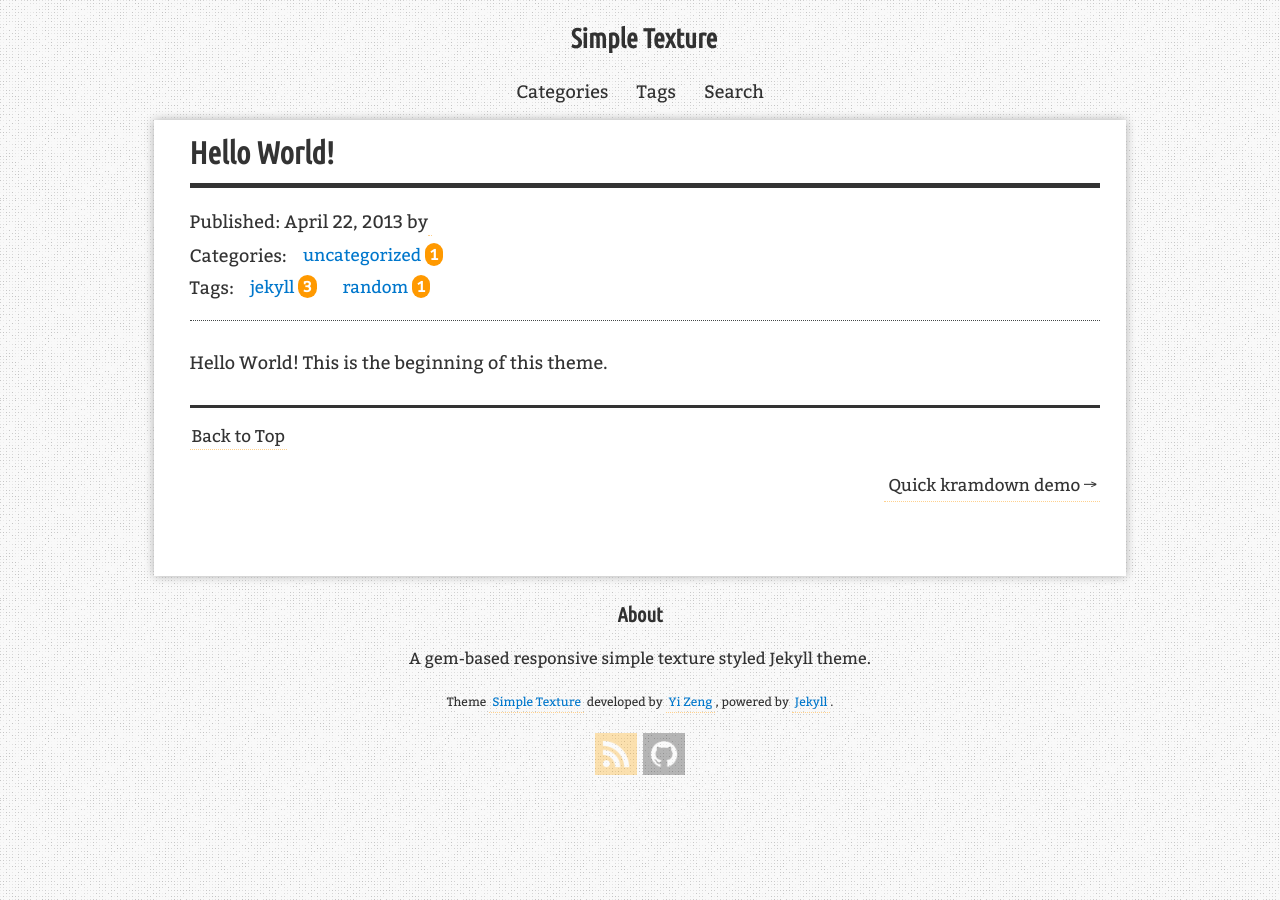
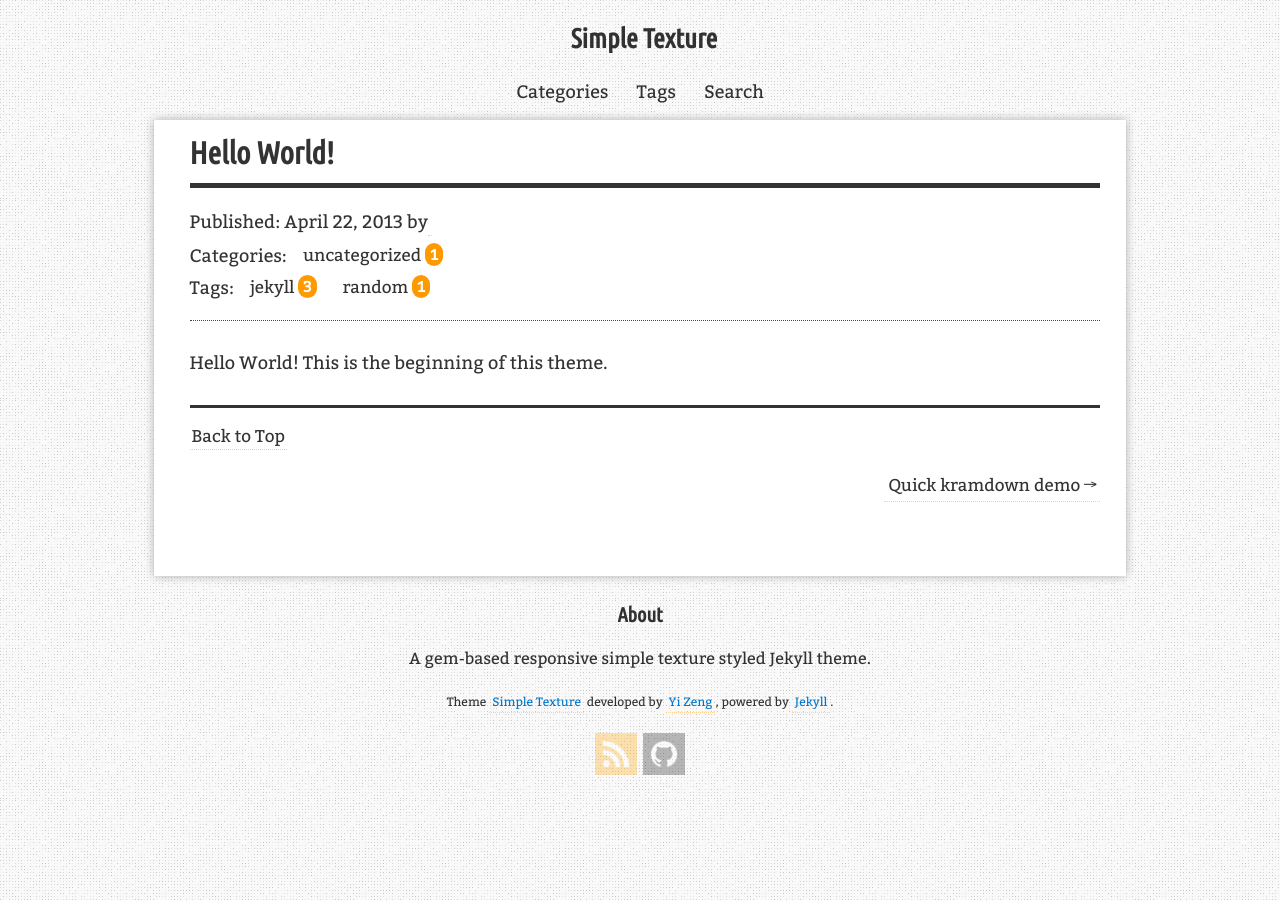
Before and after one commit to yizeng/jekyll-theme-simple-texture, a Jekyll site: the page built from _posts/2013-04-22-hello-world.md, in a window 1280 px wide. Built offline with Jekyll 4.4.1, drawn with Linux system fonts in a browser that asks for light colours; nearby versions of some CDN libraries; comment, search, counter and statistics services are not loaded.

Commit message:
Fix text style of tags/categories links in post header

```diff
--- a/_sass/simple-texture/blog/_content.scss
+++ b/_sass/simple-texture/blog/_content.scss
@@ -590,6 +590,7 @@
                 a {
                     border: none;
                     background-color: transparent;
+                    color: $color-text;
 
                     &:hover span {
                         background-color: $color-hover;
```
